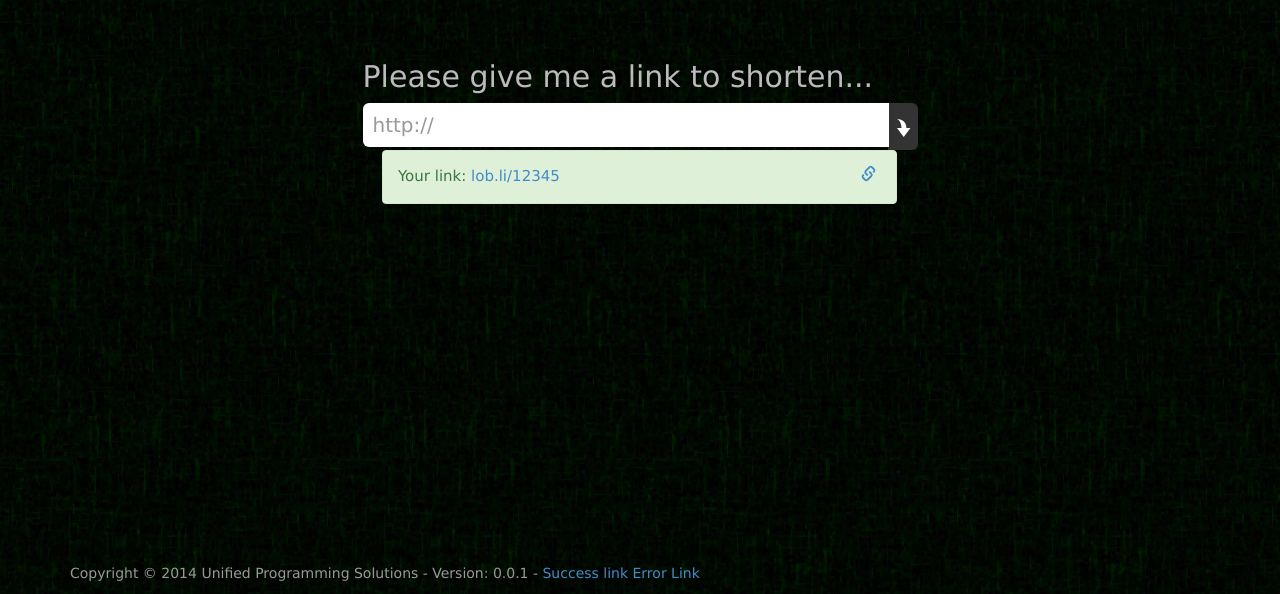
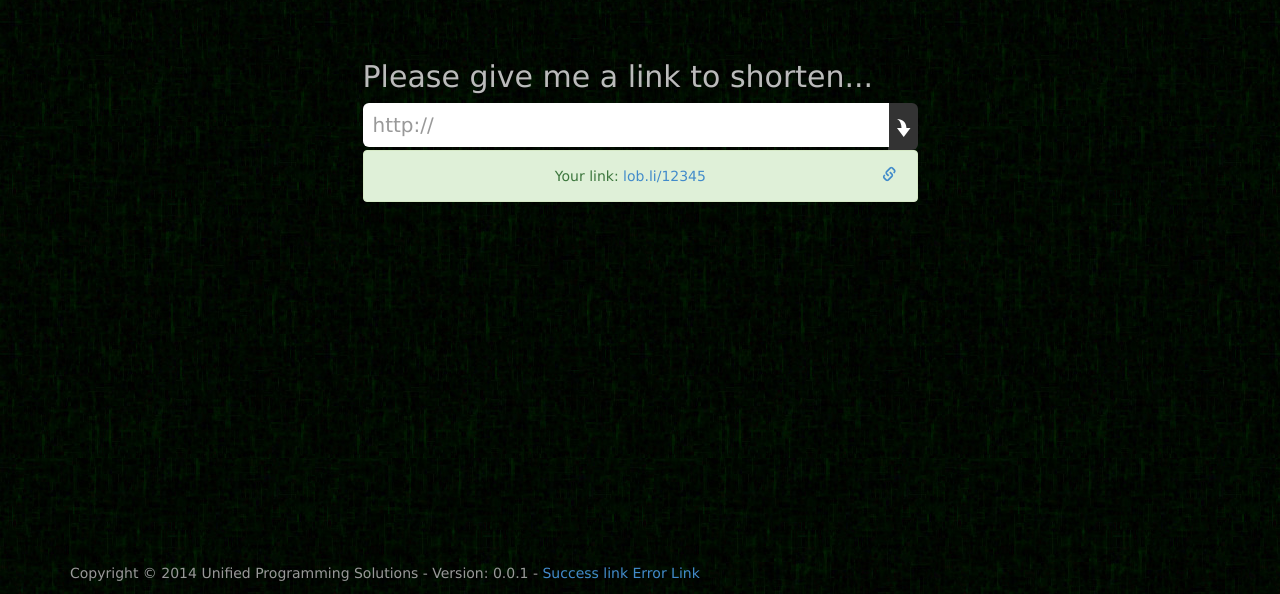
Before and after one commit to gamaio/lobli, a PHP site: page /index.php?gomsg in a window 1280 px wide. Shown: the part 206-800 px from the top of the page. Run offline with PHP 8.4, Linux system fonts and the light colour scheme; data that the repository does not hold is empty; some libraries are stand-ins or nearby versions.

Commit message:
Modify #message and add loading animation
Slide in and fade loading text for the AJAX loader on the 3 main pages

```diff
--- a/Website/Include/CSS/style.css
+++ b/Website/Include/CSS/style.css
@@ -96,6 +96,13 @@ hr {
 }
 
 #message{
+  float: center;
+  text-align: center;
+}
+
+#message .alert{
+  float: left;
+  text-align: left;
   width:515px;
   font-size: 15px;
   font-weight: 550;
@@ -163,3 +170,93 @@ hr {
   margin-right: auto;
   text-align: center;
 }
+
+#theLoader{ display: none; }
+
+  @-webkit-keyframes title {
+    0% {
+      opacity: 0;
+      right: 130px;
+    }
+    48% {
+      opacity: 0;
+      right: 130px;
+    }
+    52% {
+      opacity: 1;
+      right: 30px;
+    }
+    70% {
+      opacity: 1;
+      right: 30px;
+    }
+    100% {
+      opacity: 0;
+      right: 30px;
+    }
+  }
+  @-moz-keyframes title {
+    0% {
+      opacity: 0;
+      right: 130px;
+    }
+    48% {
+      opacity: 0;
+      right: 130px;
+    }
+    52% {
+      opacity: 1;
+      right: 30px;
+    }
+    70% {
+      opacity: 1;
+      right: 30px;
+    }
+    100% {
+      opacity: 0;
+      right: 30px;
+    }
+  }
+  @-webkit-keyframes fade {
+    0% { opacity: 1; }
+    100% { opacity: 0; }
+  }
+  @-moz-keyframes fade {
+    0% { opacity: 1; }
+    100% { opacity: 0; }
+  }
+  .wrap {
+    font-family: sans-serif, arial;
+    color: #eaf7ff;
+    position: relative;
+    left: 45%;
+    margin-left: auto;
+    margin-top: auto;
+  }
+  .loading {
+    position: relative;
+    text-align: center;
+    text-shadow: 0 0 6px #bce4ff;
+    height: 20px;
+    width: 150px;
+  }
+  .loading span {
+    display: block;
+    text-transform: uppercase;
+    position: absolute;
+    right: 30px;
+    height: 20px;
+    width: 200px;
+    line-height: 20px;
+  }
+  .loading span.title {
+    -moz-animation: title 3.4s linear infinite;
+    -webkit-animation: title 3.4s linear infinite;
+    animation: title 3.4s linear infinite;
+  }
+  .loading span.text {
+    -moz-animation: title 3.4s linear 1.7s infinite;
+    -webkit-animation: title 3.4s linear 1.7s infinite;
+    animation: title 3.4s linear 1.7s infinite;
+    opacity: 0;
+  }
```
